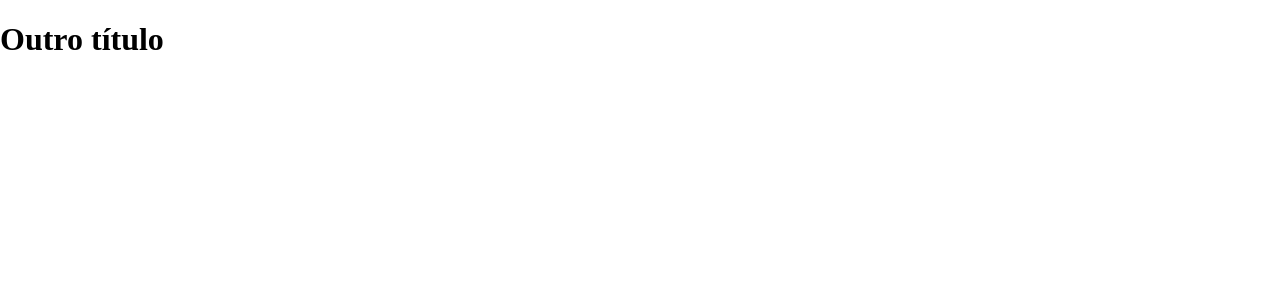
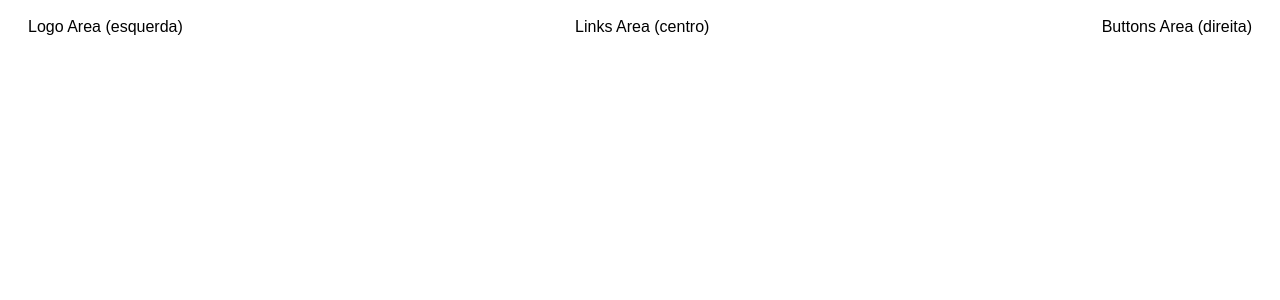
Before and after one commit to barbarapereira/instalura-base, a Next.js app: page / in a window 1280 px wide. Shown: the top 300 px of the page. Built offline with nearby package versions, Linux system fonts and the light colour scheme.

Commit message:
criando componente MenuWrapper e separando os arquivos

```diff
--- a/pages/index.js
+++ b/pages/index.js
@@ -1,13 +1,9 @@
-import styled from 'styled-components'
-/*
-const Title = styled.h1`
-  font-size: 50px;
-  color: ${({ theme }) => theme.colors.primary};
-` */
-function Title(props) {
-  return <h1>{props.children}</h1>
-}
+import Menu from './src/components/commons/Menu'
 
 export default function Home() {
-  return <div><Title>Outro título</Title></div>
+  return (
+    <div>
+      <Menu />
+    </div>
+  )
 }
--- /dev/null
+++ b/pages/src/components/commons/Menu/index.js
@@ -0,0 +1,18 @@
+import React from 'react';
+import { MenuWrapper } from './styles/MenuWrapper';
+
+export default function Menu() {
+  return (
+    <MenuWrapper>
+      <div>
+        Logo Area (esquerda)
+      </div>
+      <div>
+        Links Area (centro)
+      </div>
+      <div>
+        Buttons Area (direita)
+      </div>
+    </MenuWrapper>
+  )
+}
--- /dev/null
+++ b/pages/src/components/commons/Menu/styles/MenuWrapper.js
@@ -0,0 +1,12 @@
+import styled from 'styled-components';
+
+export const MenuWrapper = styled.nav`
+  font-family:'Rubik',sans-serif;
+  display: flex;
+  align-items: center;
+  justify-content: space-between;
+  flex-wrap: wrap;
+  margin-top: 18px;
+  padding-left: 28px;
+  padding-right: 28px;
+`;
```
